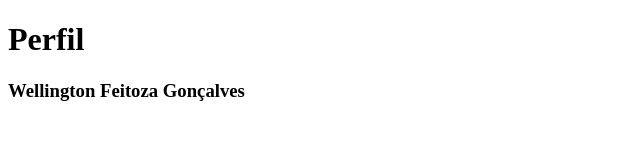
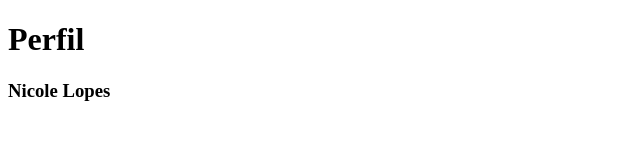
Before and after one commit to spaaws/projetoz, a plain HTML site: page index.html in a window 1280 px wide. Shown: the whole page, without its empty margins (0-640 px from the left). Drawn offline with Linux system fonts and the light colour scheme.

Commit message:
alteração do nome do perfil

```diff
--- a/index.html
+++ b/index.html
@@ -8,6 +8,6 @@
 </head>
 <body>
     <h1>Perfil</h1>
-    <h3>Wellington Feitoza Gonçalves</h3>
+    <h3>Nicole Lopes</h3>
 </body>
 </html>
```
